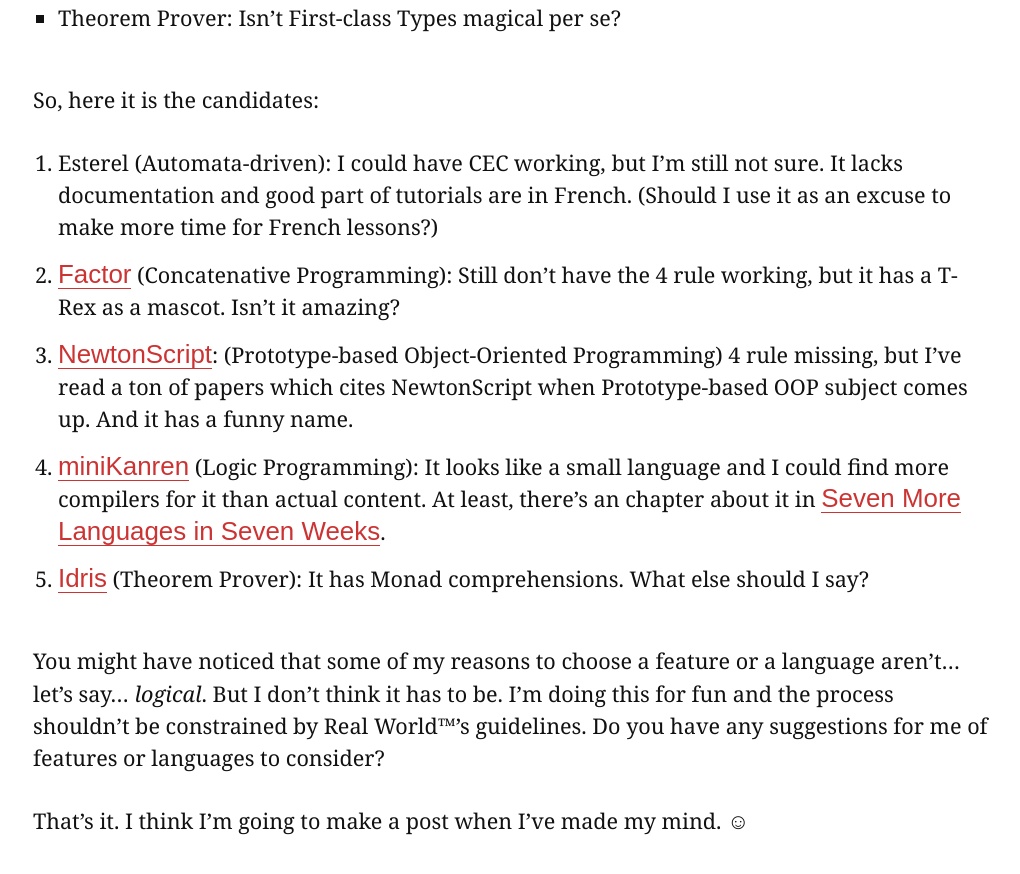
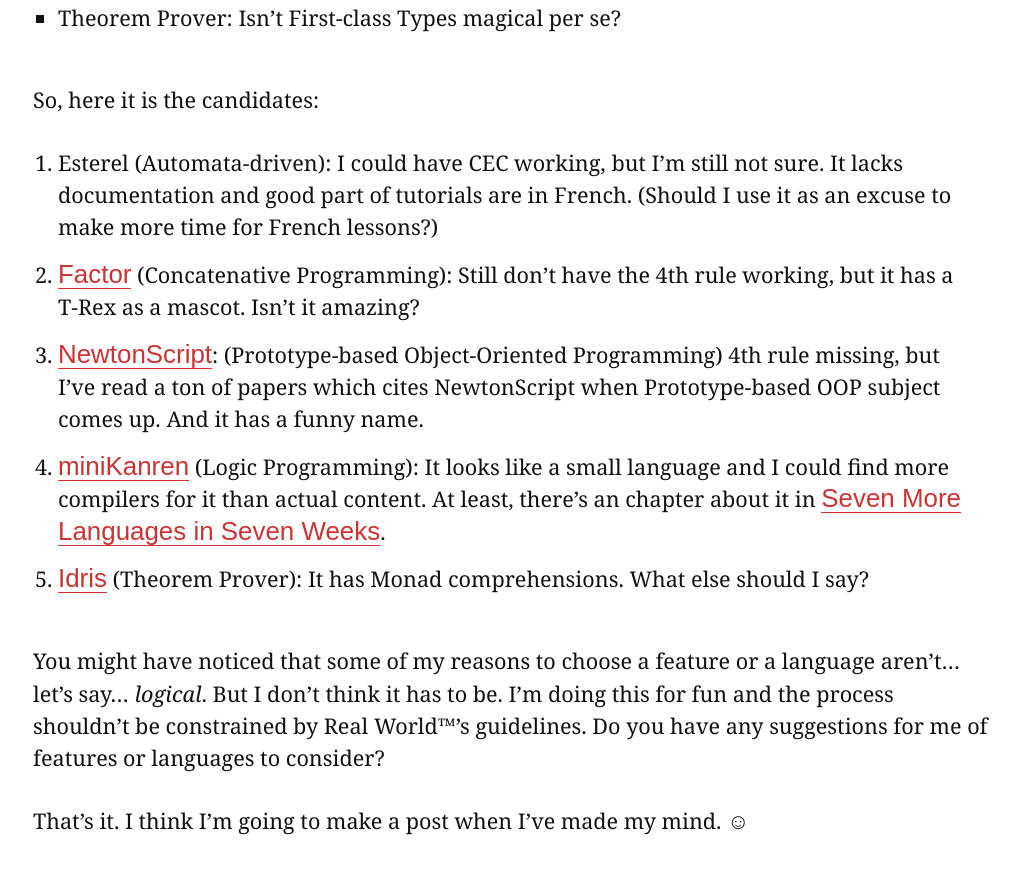
Before and after one commit to jhonnymoreira/jugoncalves.github.io, a Jekyll site: the page built from _posts/2014-01-16-challenge.md, in a window 1280 px wide and 900 px high, scrolled down 2487 px. Shown: the top 874 px of the window, without its empty margins (127-1147 px from the left). Built offline with Jekyll 4.4.1, drawn with Linux system fonts in a browser that asks for light colours; some web fonts are replaced; comment, search, counter and statistics services are not loaded.

Commit message:
add more minor fixes

```diff
--- a/_posts/2014-01-16-challenge.md
+++ b/_posts/2014-01-16-challenge.md
@@ -49,9 +49,9 @@
 1. Esterel (Automata-driven):
 	I could have CEC working, but I'm still not sure. It lacks documentation and good part of tutorials are in French. (Should I use it as an excuse to make more time for French lessons?)
 2. [Factor][factor] (Concatenative Programming):
-	Still don't have the 4 rule working, but it has a T-Rex as a mascot. Isn't it amazing?
+	Still don't have the 4th rule working, but it has a T-Rex as a mascot. Isn't it amazing?
 3. [NewtonScript][ns]: (Prototype-based Object-Oriented Programming)
-	4 rule missing, but I've read a ton of papers which cites NewtonScript when Prototype-based OOP subject comes up. And it has a funny name.
+	4th rule missing, but I've read a ton of papers which cites NewtonScript when Prototype-based OOP subject comes up. And it has a funny name.
 2. [miniKanren][minik] (Logic Programming):
 	It looks like a small language and I could find more compilers for it than actual content. At least, there's an chapter about it in [Seven More Languages in Seven Weeks][7in7].
 3. [Idris][idris] (Theorem Prover):
```
